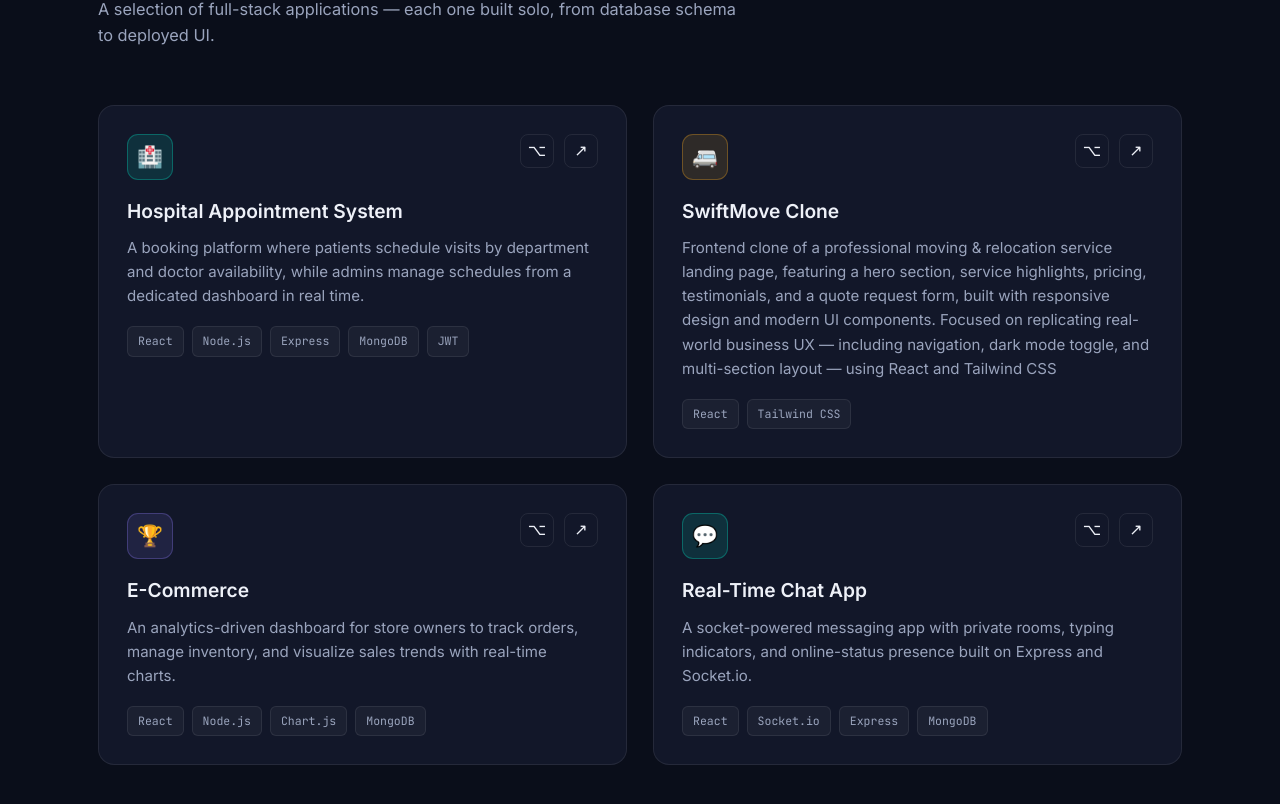
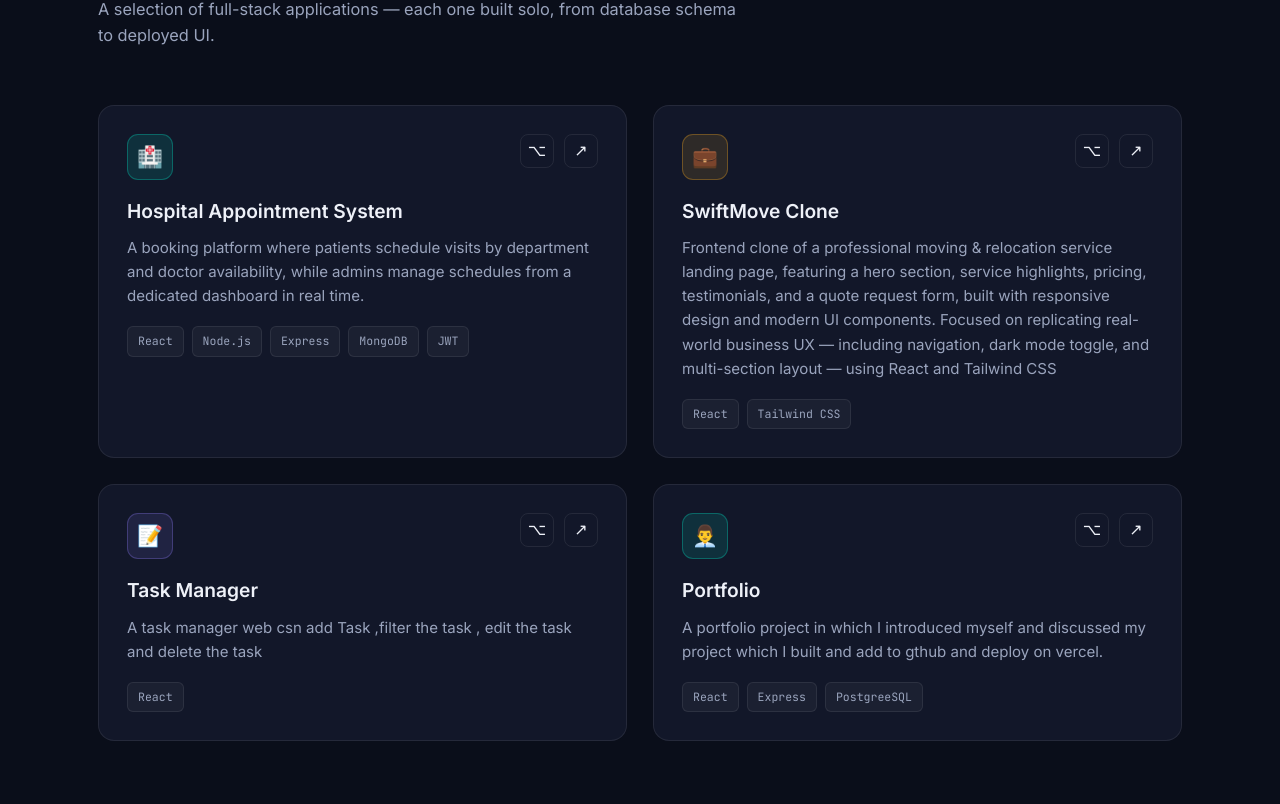
Before and after one commit to Nomikhan123786/portfolio, a React (Vite) app: page / in a window 1280 px wide. Shown: the part 3120-3924 px from the top of the page. Built offline with nearby package versions, Linux system fonts and the light colour scheme; no server answers.

Commit message:
Update the projects detail

```diff
--- a/src/components/Projects.jsx
+++ b/src/components/Projects.jsx
@@ -9,26 +9,26 @@ const PROJECTS = [
     tags: ["React", "Node.js", "Express", "MongoDB", "JWT"],
   },
   {
-    icon: "🚐",
+    icon: "💼",
     color: "amber",
-    title: "SwiftMove Clone ",
+    title: "SwiftMove Clone",
     desc: "Frontend clone of a professional moving & relocation service landing page, featuring a hero section, service highlights, pricing, testimonials, and a quote request form, built with responsive design and modern UI components. Focused on replicating real-world business UX — including navigation, dark mode toggle, and multi-section layout — using React and Tailwind CSS",
 
     tags: ["React", "Tailwind CSS"],
   },
   {
-    icon: "🏆",
+    icon: "📝",
     color: "violet",
-    title: "E-Commerce ",
-    desc: "An analytics-driven dashboard for store owners to track orders, manage inventory, and visualize sales trends with real-time charts.",
-    tags: ["React", "Node.js", "Chart.js", "MongoDB"],
+    title: "Task Manager",
+    desc: "A task manager web csn add Task ,filter the task , edit the task and delete the task",
+    tags: ["React"],
   },
   {
-    icon: "💬",
+    icon: "👨‍💼",
     color: "cyan",
-    title: "Real-Time Chat App",
-    desc: "A socket-powered messaging app with private rooms, typing indicators, and online-status presence built on Express and Socket.io.",
-    tags: ["React", "Socket.io", "Express", "MongoDB"],
+    title: "Portfolio",
+    desc: "A portfolio project  in which I introduced myself and discussed my project which I built and add to gthub and deploy on vercel.",
+    tags: ["React", "Express", "PostgreeSQL"],
   },
 ];
 
```
